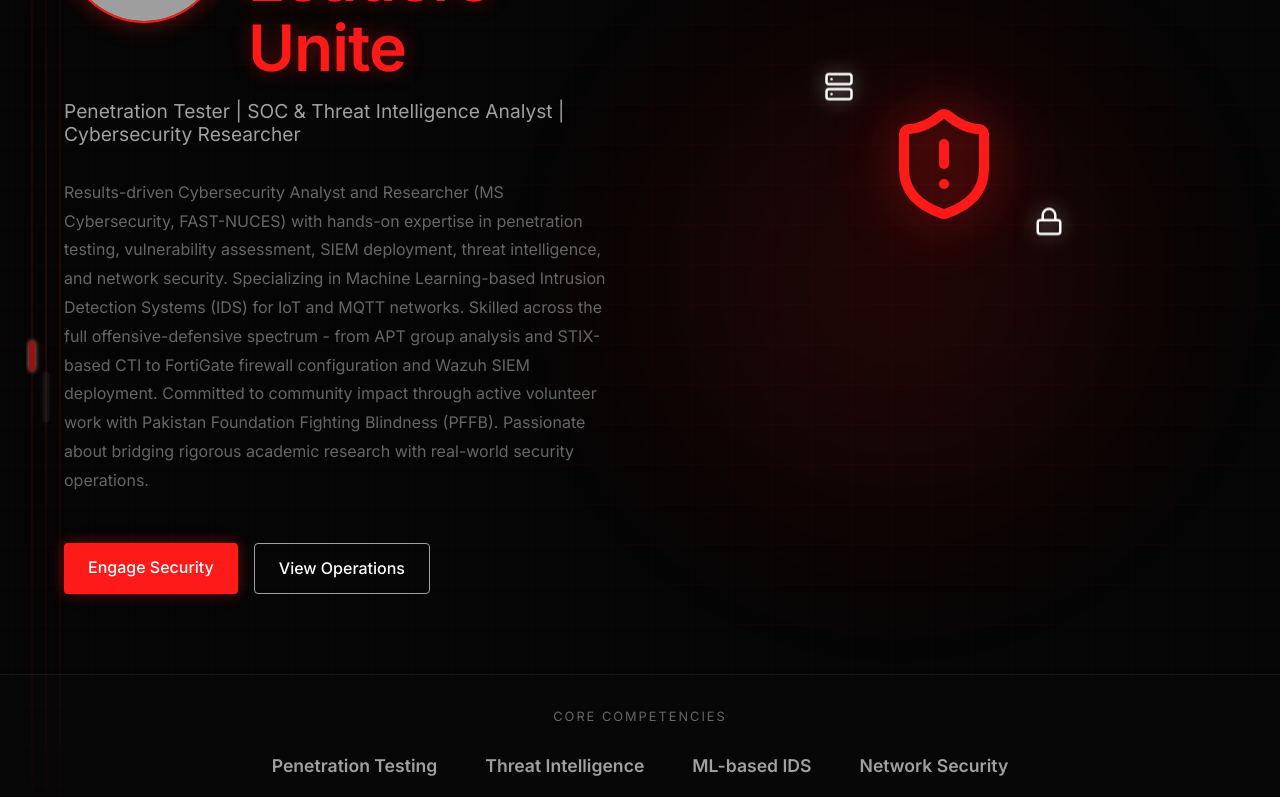
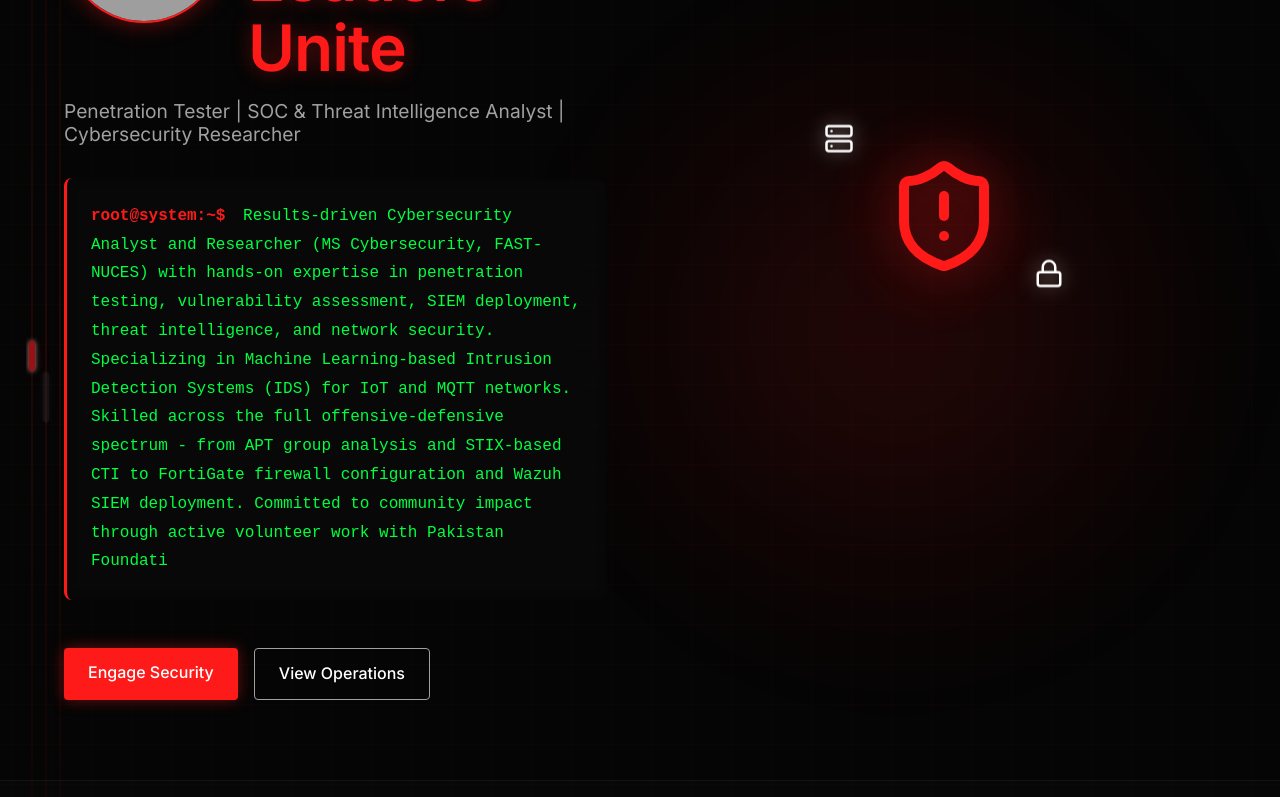
Before and after one commit to hamzahayyat/Hamza-Hayat-Cysec, a React (Vite) app: page / in a window 1280 px wide. Shown: the part 427-1224 px from the top of the page. Built offline with nearby package versions, Linux system fonts and the light colour scheme; grey boxes are pictures that could not be loaded.

Commit message:
feat: add typing animation to hero section

```diff
--- a/src/components/Hero.css
+++ b/src/components/Hero.css
@@ -158,6 +158,35 @@
   line-height: 1.8;
 }
 
+.console-typing {
+  font-family: 'Courier New', Courier, monospace;
+  background: rgba(10, 10, 10, 0.7);
+  padding: 1.5rem;
+  border-radius: 8px;
+  border-left: 3px solid var(--primary-red);
+  box-shadow: inset 0 0 10px rgba(0, 0, 0, 0.5);
+}
+
+.console-prompt {
+  color: var(--primary-red);
+  font-weight: bold;
+  margin-right: 8px;
+}
+
+.typing-text {
+  color: #00ff41; /* classic terminal green */
+}
+
+.console-cursor {
+  color: #00ff41;
+  animation: blink 1s step-end infinite;
+}
+
+@keyframes blink {
+  0%, 100% { opacity: 1; }
+  50% { opacity: 0; }
+}
+
 .hero-actions {
   display: flex;
   gap: 1rem;
--- a/src/components/Hero.jsx
+++ b/src/components/Hero.jsx
@@ -1,4 +1,4 @@
-import React from 'react';
+import React, { useState, useEffect } from 'react';
 import { personalInfo } from '../data';
 import { Lock, Server, ShieldAlert } from 'lucide-react';
 import { Link } from 'react-router-dom';
@@ -6,6 +6,24 @@ import profileImg from '../assets/profile.png';
 import './Hero.css';
 
 const Hero = () => {
+  const [displayedText, setDisplayedText] = useState('');
+  const fullText = personalInfo.summary;
+
+  useEffect(() => {
+    let i = 0;
+    const typingInterval = setInterval(() => {
+      if (i < fullText.length) {
+        // Use functional state update to avoid missing characters in strict mode
+        setDisplayedText(fullText.substring(0, i + 1));
+        i++;
+      } else {
+        clearInterval(typingInterval);
+      }
+    }, 10); // 10ms per character typing speed
+
+    return () => clearInterval(typingInterval);
+  }, [fullText]);
+
   return (
     <section className="hero" id="about">
       <div className="container hero-container" style={{ position: 'relative', zIndex: 10 }}>
@@ -29,7 +47,11 @@ const Hero = () => {
           </div>
 
           <h2 className="hero-subtitle">{personalInfo.title}</h2>
-          <p className="hero-desc">{personalInfo.summary}</p>
+          <div className="hero-desc console-typing">
+            <span className="console-prompt">root@system:~$</span>
+            <span className="typing-text"> {displayedText}</span>
+            <span className="console-cursor">█</span>
+          </div>
           <div className="hero-actions">
             <Link to="/contact" className="glow-btn">Engage Security</Link>
             <Link to="/projects" className="glow-btn-outline">View Operations</Link>
```
